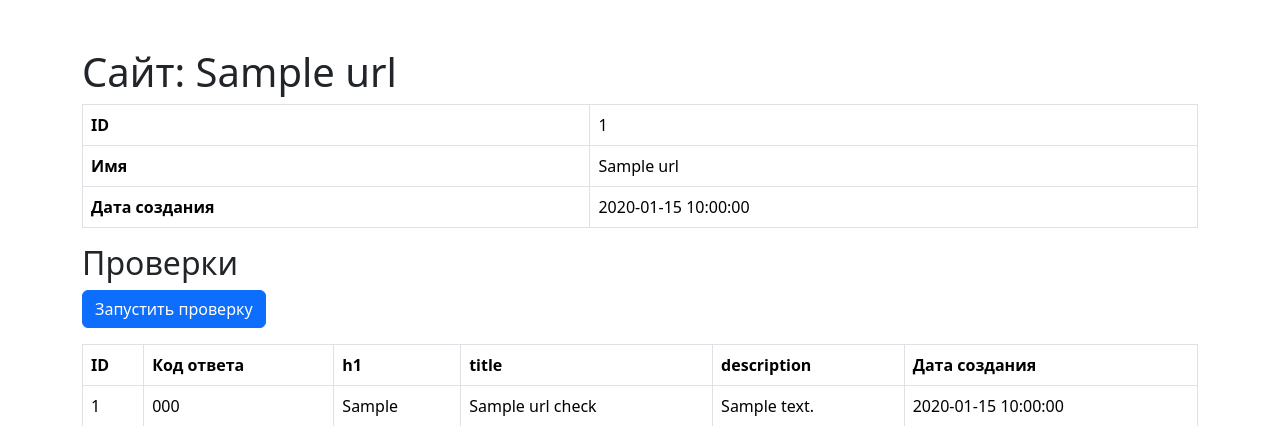
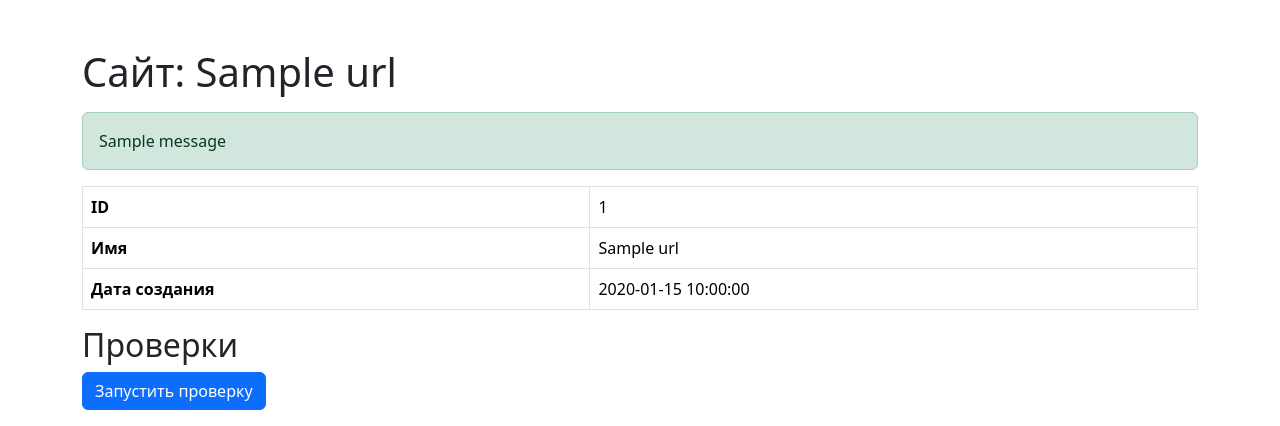
Before and after one commit to Maxcosanostra/python-project-83, a Flask app: page /view_url/1 in a window 1280 px wide. Shown: the part 56-482 px from the top of the page. Run offline with Flask 3, Linux system fonts and the light colour scheme; one stand-in notice (Sample message) is shown; a database or web service that is not in the repository returns one stand-in record (values such as "Sample title"); some libraries are stand-ins or nearby versions.

Commit message:
Step 4: added flash block into view_url.html

```diff
--- a/page_analyzer/templates/view_url.html
+++ b/page_analyzer/templates/view_url.html
@@ -19,6 +19,17 @@
     </nav>
     <div class="container mt-5">
         <h1>Сайт: {{ url.name }}</h1>
+        <div class="mt-3">
+            {% with messages = get_flashed_messages(with_categories=true) %}
+                {% if messages %}
+                    {% for category, message in messages %}
+                        <div class="alert alert-{{ category }}" role="alert">
+                            {{ message }}
+                        </div>
+                    {% endfor %}
+                {% endif %}
+            {% endwith %}
+        </div>
         <table class="table table-bordered" data-test="url">
             <tr>
                 <th>ID</th>
```
